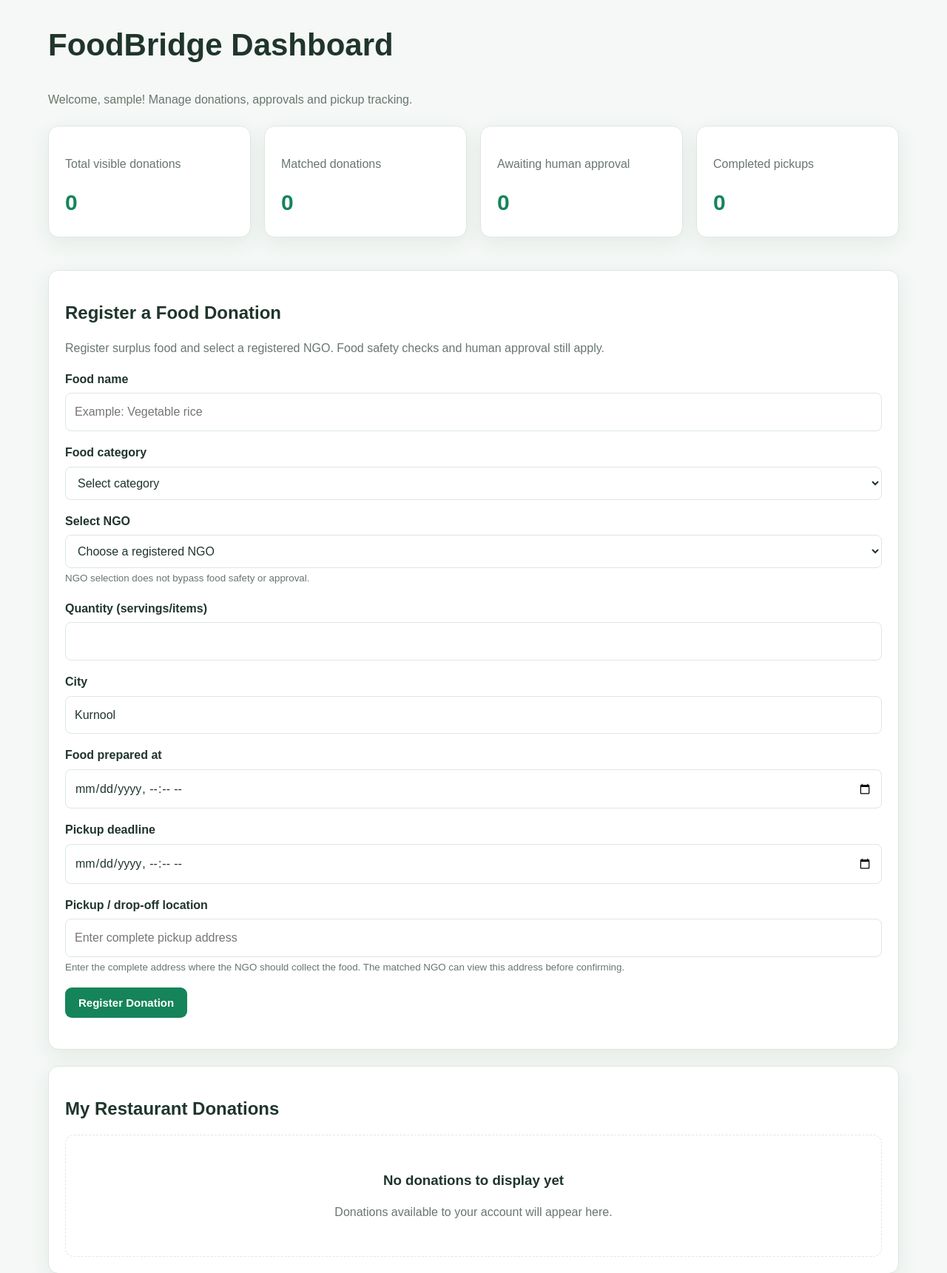
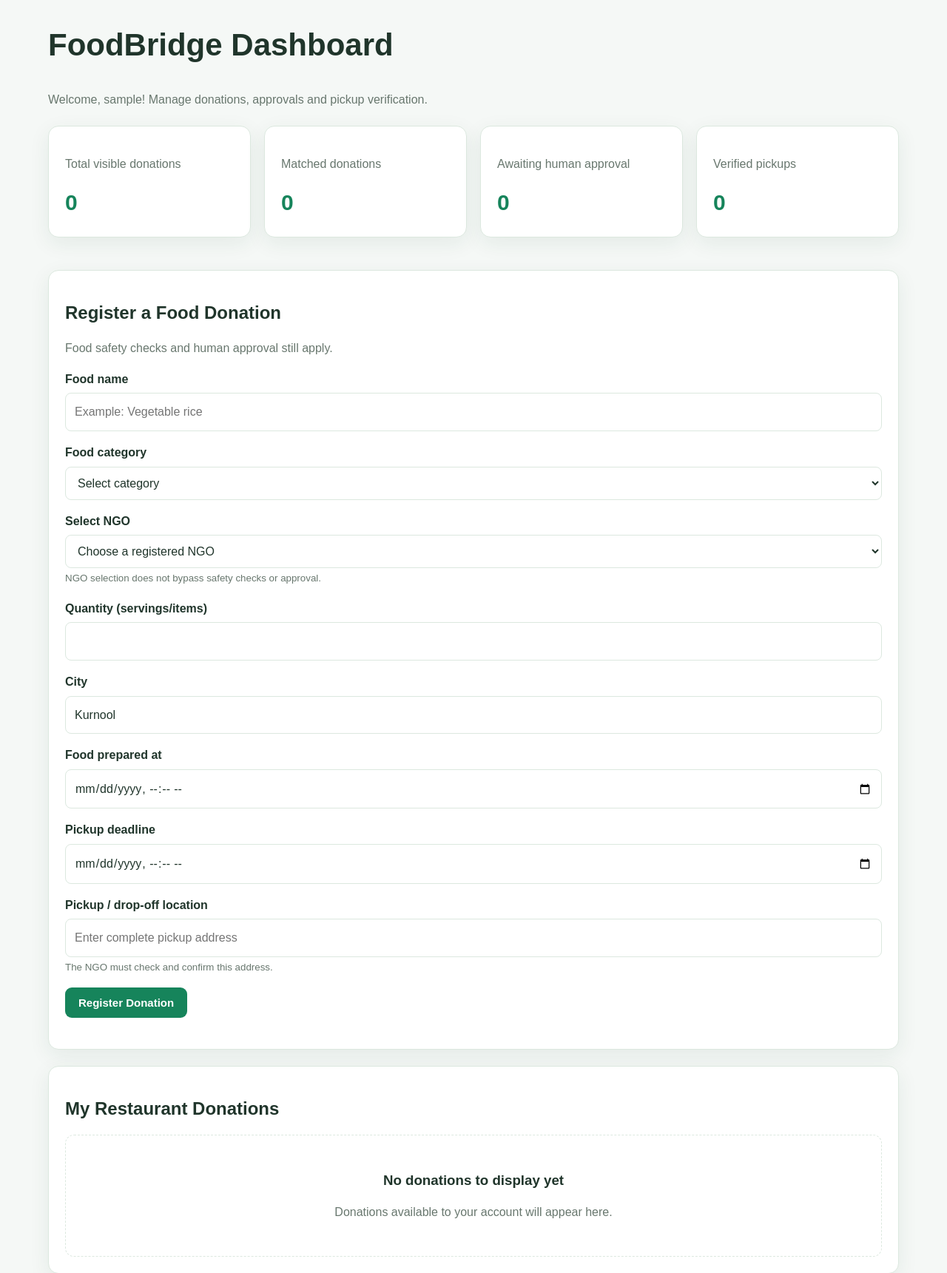
Before and after one commit to LOHITHA-SRI4517/Surplus-Food-Donation-Matcher, a Flask app: page /dashboard in a window 1280 px wide. Shown: the part 73-1794 px from the top of the page at 74% size. Run offline with Flask 3, Linux system fonts and the light colour scheme; the visitor is signed in with stand-in values (Sample User, id 1); data comes from the database, SQL or seed files in the repository; tables that the repository leaves empty hold one stand-in row (values such as "Sample post").

Commit message:
Revise dashboard title and content for clarity
Updated dashboard title and modified text for clarity regarding pickup verification and donation management.

```diff
--- a/templates/dashboard.html
+++ b/templates/dashboard.html
@@ -1,14 +1,14 @@
 
 {% extends "base.html" %}
 
-{% block title %}Dashboard | Surplus Donation{% endblock %}
+{% block title %}Dashboard | FoodBridge AI{% endblock %}
 
 {% block content %}
 <section class="dashboard-header">
     <h1>FoodBridge Dashboard</h1>
     <p>
         Welcome, {{ session.get('username', 'User') }}!
-        Manage donations, approvals and pickup tracking.
+        Manage donations, approvals and pickup verification.
     </p>
 </section>
 
@@ -17,19 +17,16 @@
         <p>Total visible donations</p>
         <div class="stat-number">{{ summary.total }}</div>
     </div>
-
     <div class="dashboard-card">
         <p>Matched donations</p>
         <div class="stat-number">{{ summary.eligible }}</div>
     </div>
-
     <div class="dashboard-card">
         <p>Awaiting human approval</p>
         <div class="stat-number">{{ summary.approval }}</div>
     </div>
-
     <div class="dashboard-card">
-        <p>Completed pickups</p>
+        <p>Verified pickups</p>
         <div class="stat-number">{{ summary.pickups }}</div>
     </div>
 </div>
@@ -37,10 +34,7 @@
 {% if session.get('role') == 'restaurant' %}
 <section class="panel">
     <h2>Register a Food Donation</h2>
-    <p>
-        Register surplus food and select a registered NGO.
-        Food safety checks and human approval still apply.
-    </p>
+    <p>Food safety checks and human approval still apply.</p>
 
     <form method="POST" action="{{ url_for('donate') }}">
         <div class="form-group">
@@ -72,7 +66,7 @@
                 {% endfor %}
             </select>
             <small class="muted">
-                NGO selection does not bypass food safety or approval.
+                NGO selection does not bypass safety checks or approval.
             </small>
         </div>
 
@@ -104,8 +98,7 @@
             <input id="dropoff_location" name="dropoff_location"
                    placeholder="Enter complete pickup address" required>
             <small class="muted">
-                Enter the complete address where the NGO should collect the food.
-                The matched NGO can view this address before confirming.
+                The NGO must check and confirm this address.
             </small>
         </div>
 
@@ -116,17 +109,21 @@
 
 {% if session.get('role') == 'reviewer' %}
 <section class="panel">
-    <h2>Human Review</h2>
+    <h2>Human Review & Pickup Verification</h2>
     <p>
-        Review eligible donations before sending them to the matched NGO.
+        Review donations before NGO acceptance. After collection evidence
+        is uploaded, inspect the photo and approve or reject verification.
+    </p>
+    <p class="muted">
+        AI does not independently approve real-world pickup completion.
     </p>
 </section>
 {% elif session.get('role') == 'ngo' %}
 <section class="panel">
     <h2>NGO Workspace</h2>
     <p>
-        Review the restaurant address, accept the donation, and confirm
-        the pickup location before collecting the food.
+        Accept donations, verify the pickup address, and upload evidence
+        after collection. A reviewer must verify the evidence.
     </p>
 </section>
 {% endif %}
@@ -154,102 +151,176 @@
                     <th>Matched NGO</th>
                     <th>Status</th>
                     <th>Pickup deadline</th>
-                    <th>Pickup / drop-off location</th>
-                    <th>Actions</th>
+                    <th>Pickup location</th>
+                    <th>Actions / Evidence</th>
                 </tr>
             </thead>
-
             <tbody>
             {% for donation in donations %}
                 <tr>
                     <td>#{{ donation.id }}</td>
-
                     <td>
                         <strong>{{ donation.food_name }}</strong><br>
                         <span class="muted">{{ donation.category }}</span><br>
                         <span class="muted">{{ donation.city }}</span>
                     </td>
-
                     <td>{{ donation.quantity }}</td>
                     <td>{{ donation.restaurant }}</td>
                     <td>{{ donation.ngo_name or "Not matched" }}</td>
-
-                    <td>
-                        <span class="status">{{ donation.status }}</span>
-                    </td>
-
+                    <td><span class="status">{{ donation.status }}</span></td>
                     <td>{{ donation.pickup_deadline or "Not set" }}</td>
-
                     <td>
                         {% if donation.dropoff_location %}
-                            <strong>{{ donation.dropoff_location }}</strong>
+                            {{ donation.dropoff_location }}
                         {% else %}
                             <span class="muted">Location not provided</span>
                         {% endif %}
                     </td>
-
                     <td>
                         <div class="action-row">
 
+                            {# Reviewer: initial donation approval #}
                             {% if session.get('role') == 'reviewer'
                                 and donation.status == 'AWAITING_HUMAN_APPROVAL' %}
                             <form method="POST"
                                   action="{{ url_for('approve', donation_id=donation.id) }}"
                                   data-confirm="Approve this donation for NGO review?">
-                                <button type="submit">Approve</button>
+                                <button type="submit">Approve Donation</button>
                             </form>
                             {% endif %}
 
+                            {# NGO: accept or reject donation #}
                             {% if session.get('role') == 'ngo'
                                 and donation.status == 'AWAITING_NGO_ACCEPTANCE' %}
                             <form method="POST"
                                   action="{{ url_for('ngo_action', donation_id=donation.id, action='accept') }}"
-                                  data-confirm="Accept this donation? Check the pickup address shown in the table first.">
+                                  data-confirm="Accept this donation after checking the address?">
                                 <button type="submit">Accept</button>
                             </form>
-
                             <form method="POST"
                                   action="{{ url_for('ngo_action', donation_id=donation.id, action='reject') }}"
-                                  data-confirm="Are you sure you want to reject this donation?">
-                                <button type="submit" class="button-danger">
-                                    Reject
+                                  data-confirm="Reject this donation?">
+                                <button type="submit" class="button-danger">Reject</button>
+                            </form>
+                            {% endif %}
+
+                            {# NGO: confirm location #}
+                            {% if session.get('role') == 'ngo'
+                                and donation.status == 'NGO_ACCEPTED' %}
+                            {% if donation.dropoff_location %}
+                            <form method="POST"
+                                  action="{{ url_for('confirm_location', donation_id=donation.id) }}"
+                                  data-confirm="Have you checked and confirmed this pickup address?">
+                                <button type="submit">Confirm Location</button>
+                            </form>
+                            {% else %}
+                            <span class="muted">
+                                Waiting for restaurant to provide the address.
+                            </span>
+                            {% endif %}
+                            {% endif %}
+
+                            {# NGO: upload pickup evidence #}
+                            {% if session.get('role') == 'ngo'
+                                and donation.status == 'NGO_ACCEPTED'
+                                and donation.location_confirmed %}
+                            <form method="POST"
+                                  action="{{ url_for('collect_pickup', donation_id=donation.id) }}"
+                                  enctype="multipart/form-data">
+                                <div class="form-group">
+                                    <label for="evidence-{{ donation.id }}">
+                                        Pickup evidence photo
+                                    </label>
+                                    <input id="evidence-{{ donation.id }}"
+                                           type="file"
+                                           name="evidence"
+                                           accept=".jpg,.jpeg,.png,.webp"
+                                           required>
+                                </div>
+                                <div class="form-group">
+                                    <label for="notes-{{ donation.id }}">
+                                        Collection notes
+                                    </label>
+                                    <input id="notes-{{ donation.id }}"
+                                           type="text"
+                                           name="evidence_notes"
+                                           placeholder="Optional notes">
+                                </div>
+                                <button type="submit">
+                                    Upload Evidence for Review
                                 </button>
                             </form>
                             {% endif %}
 
-                            {% if session.get('role') == 'ngo'
-                                and donation.status == 'NGO_ACCEPTED' %}
+                            {# Reviewer: inspect and verify uploaded evidence #}
+                            {% if session.get('role') == 'reviewer'
+                                and donation.status == 'AWAITING_PICKUP_VERIFICATION' %}
+                            <div>
+                                <strong>Pickup evidence awaiting review</strong>
 
-                                {% if donation.dropoff_location %}
-                                <form method="POST"
-                                      action="{{ url_for('confirm_location', donation_id=donation.id) }}"
-                                      data-confirm="Have you checked this displayed address and confirmed it is correct?">
-                                    <button type="submit">Confirm Location</button>
-                                </form>
-                                {% else %}
-                                <span class="muted">
-                                    Waiting for restaurant to provide the address
-                                </span>
+                                {% if donation.evidence_filename %}
+                                <p>
+                                    <a href="{{ url_for('uploaded_evidence', filename=donation.evidence_filename) }}"
+                                       target="_blank" rel="noopener">
+                                        View evidence photo
+                                    </a>
+                                </p>
                                 {% endif %}
 
-                                {% if donation.status == 'NGO_ACCEPTED' %}
-                                    {% if donation.collected_at %}
-                                    <span class="muted">Pickup collected</span>
-                                    {% else %}
-                                    <span class="muted">
-                                        Confirm the location before collecting.
-                                    </span>
-                                    {% endif %}
-                                {% endif %}
+                                <form method="POST"
+                                      action="{{ url_for('verify_pickup', donation_id=donation.id) }}"
+                                      data-confirm="Approve this evidence and mark the pickup completed?">
+                                    <input type="hidden"
+                                           name="decision" value="approve">
+                                    <div class="form-group">
+                                        <label for="approve-notes-{{ donation.id }}">
+                                            Reviewer notes
+                                        </label>
+                                        <input id="approve-notes-{{ donation.id }}"
+                                               name="verification_notes"
+                                               placeholder="Verification notes">
+                                    </div>
+                                    <button type="submit">Verify & Approve</button>
+                                </form>
+
+                                <form method="POST"
+                                      action="{{ url_for('verify_pickup', donation_id=donation.id) }}"
+                                      data-confirm="Reject the evidence and request a new upload?">
+                                    <input type="hidden"
+                                           name="decision" value="reject">
+                                    <div class="form-group">
+                                        <label for="reject-notes-{{ donation.id }}">
+                                            Reason for rejection
+                                        </label>
+                                        <input id="reject-notes-{{ donation.id }}"
+                                               name="verification_notes"
+                                               placeholder="Explain why evidence is rejected"
+                                               required>
+                                    </div>
+                                    <button type="submit" class="button-danger">
+                                        Reject Evidence
+                                    </button>
+                                </form>
+                            </div>
                             {% endif %}
 
-                            {% if session.get('role') == 'ngo'
-                                and donation.status == 'COLLECTED' %}
-                            <span class="muted">Collection completed</span>
+                            {# Restaurant: show pending verification #}
+                            {% if session.get('role') == 'restaurant'
+                                and donation.status == 'AWAITING_PICKUP_VERIFICATION' %}
+                            <span class="muted">
+                                Pickup evidence submitted; awaiting reviewer verification.
+                            </span>
                             {% endif %}
 
+                            {% if donation.status == 'COLLECTED' %}
+                            <span class="muted">
+                                Pickup verified and completed.
+                            </span>
+                            {% endif %}
+
+                            {# Restaurant: update location before collection #}
                             {% if session.get('role') == 'restaurant'
-                                and donation.status not in ['COLLECTED', 'NGO_REJECTED', 'SAFETY_REJECTED'] %}
+                                and donation.status not in ['COLLECTED', 'NGO_REJECTED', 'SAFETY_REJECTED', 'AWAITING_PICKUP_VERIFICATION'] %}
                             <form method="POST"
                                   action="{{ url_for('update_location', donation_id=donation.id) }}">
                                 <label for="location-{{ donation.id }}">
@@ -259,23 +330,25 @@
                                        name="dropoff_location"
                                        placeholder="Enter updated pickup address"
                                        required>
-                                <button type="submit">Update</button>
+                                <button type="submit">Update Location</button>
                             </form>
                             {% endif %}
 
                             {% if session.get('role') == 'restaurant'
                                 and donation.status == 'AWAITING_HUMAN_APPROVAL' %}
-                            <span class="muted">Waiting for review</span>
+                            <span class="muted">Waiting for initial review.</span>
                             {% endif %}
 
                             {% if session.get('role') == 'ngo'
-                                and donation.status not in ['AWAITING_NGO_ACCEPTANCE', 'NGO_ACCEPTED', 'COLLECTED'] %}
-                            <span class="muted">No action available</span>
+                                and donation.status == 'AWAITING_PICKUP_VERIFICATION' %}
+                            <span class="muted">
+                                Evidence submitted. Waiting for reviewer.
+                            </span>
                             {% endif %}
 
                             {% if session.get('role') == 'reviewer'
-                                and donation.status != 'AWAITING_HUMAN_APPROVAL' %}
-                            <span class="muted">No review needed</span>
+                                and donation.status not in ['AWAITING_HUMAN_APPROVAL', 'AWAITING_PICKUP_VERIFICATION'] %}
+                            <span class="muted">No review action currently required.</span>
                             {% endif %}
 
                         </div>
@@ -295,13 +368,12 @@
 
 <section class="panel">
     <h2>Recent Activity</h2>
-
     {% if recent_events %}
     <ul>
         {% for event in recent_events %}
         <li>
             <strong>{{ event.event_type }}</strong>
-            - {{ event.message }}<br>
+            — {{ event.message }}<br>
             <span class="muted">{{ event.created_at }}</span>
         </li>
         {% endfor %}
@@ -310,5 +382,4 @@
     <p>No activity recorded for the visible donations yet.</p>
     {% endif %}
 </section>
-
 {% endblock %}
```
